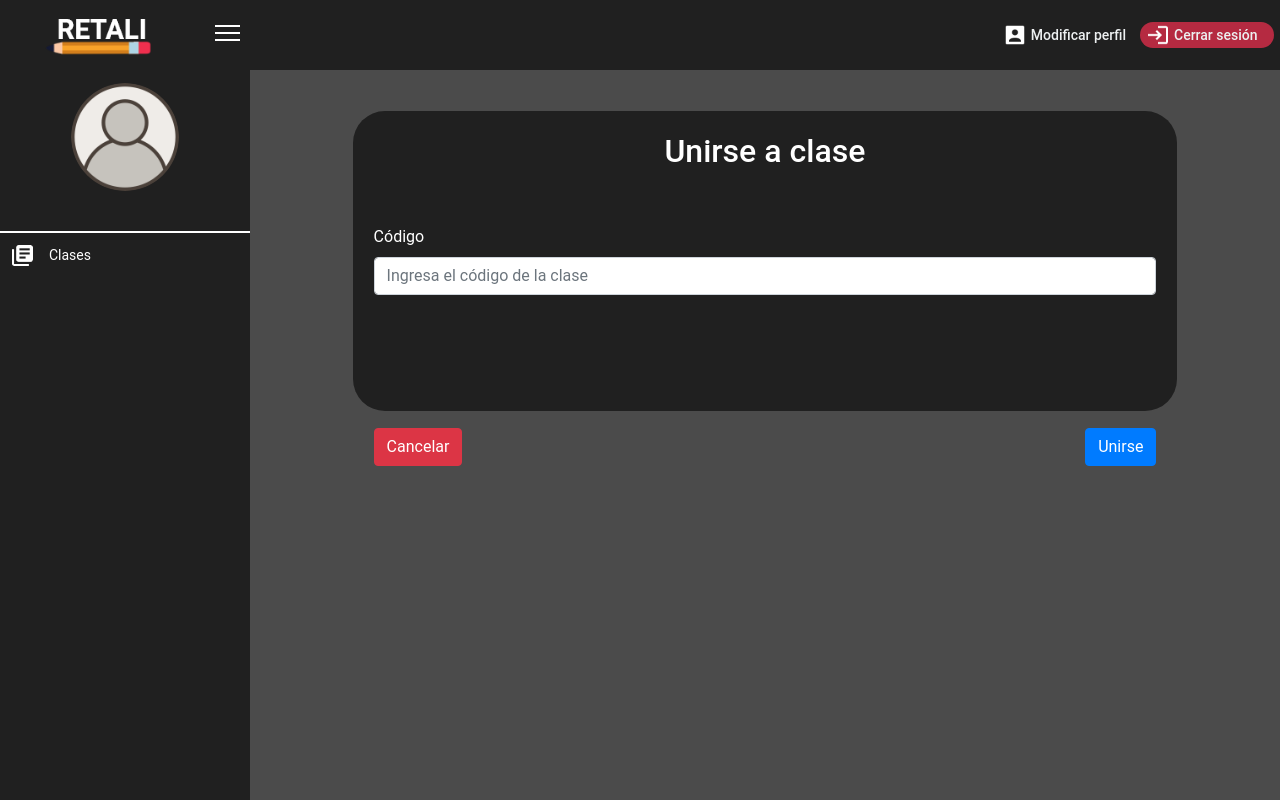
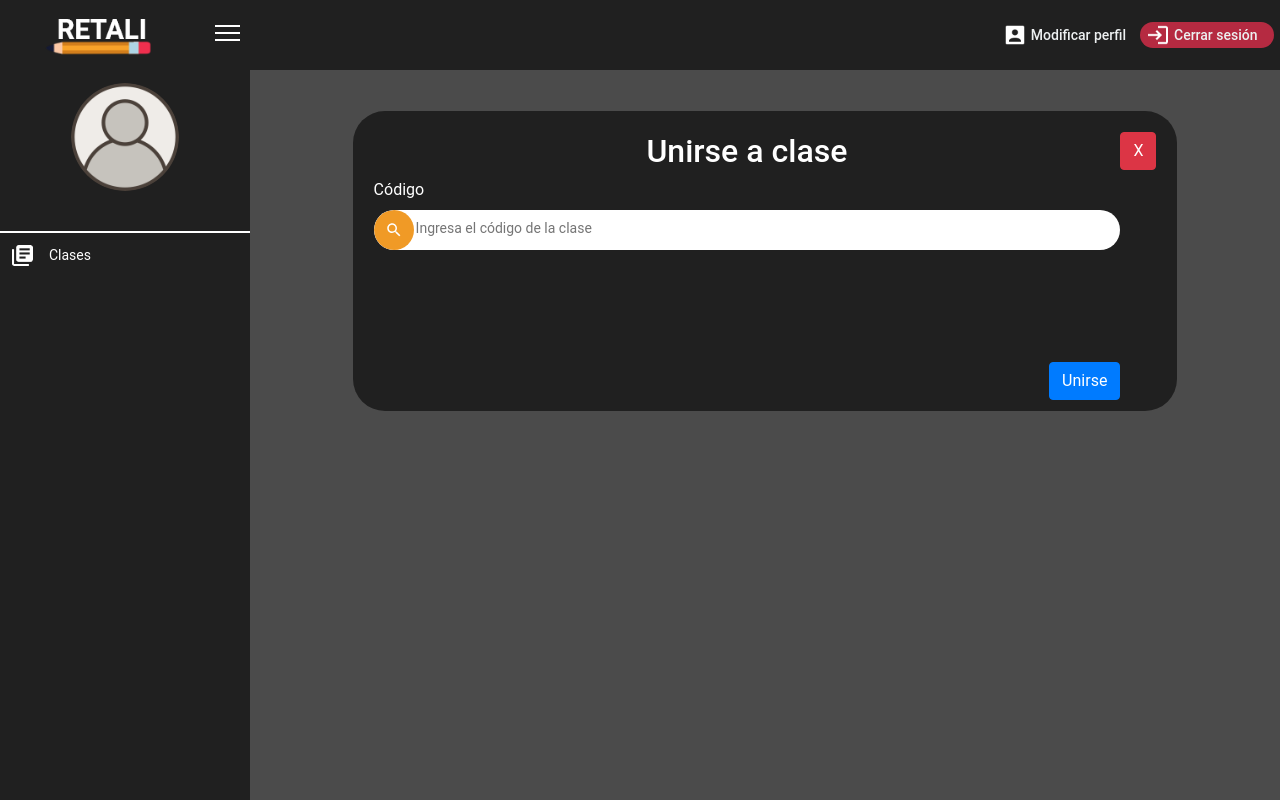
Before and after one commit to codeChinoUV/RETALI, a Django app: page /clases/unirse_clase/ in a window 1280 px wide. Run offline with Django 3.2, Linux system fonts and the light colour scheme; parts of the project's set-up code (start-up, migrations or seed data) failed here and were passed over; some libraries are stand-ins or nearby versions.

Commit message:
Modificaciones a las pantallas de registro y unirse a clase, se empezó la pantalla de información de la clase del alumno

```diff
--- a/apps/clases/urls.py
+++ b/apps/clases/urls.py
@@ -1,12 +1,13 @@
 from django.urls import path, include
 
 from apps.usuarios.views import pagina_inicio
-from apps.clases.views import registrar_clase, informacion_clase, unirse_clase
+from apps.clases.views import registrar_clase, informacion_clase, unirse_clase, informacion_clase_alumno
 
 urlpatterns = [
     path('', pagina_inicio, name='paginaInicio'),
     path('registro_clase/', registrar_clase, name='registrar_clase'),
     path('unirse_clase/', unirse_clase, name='unirse_clase'),
     path('<str:codigo_clase>/', informacion_clase, name='ver_materia'),
+    path('<str:codigo_clase>/', informacion_clase_alumno, name='ver_materiaAlumno'),
     path('', include('apps.actividades.urls'))
 ]
--- a/apps/clases/views.py
+++ b/apps/clases/views.py
@@ -4,7 +4,7 @@ from django.contrib.auth.decorators import login_required
 from django.shortcuts import render, redirect
 from .forms import ClaseForm
 from .models import Clase
-from ..usuarios.views import obtener_informacion_de_clases_de_maestro
+from ..usuarios.views import obtener_informacion_de_clases_de_maestro, _obtener_informacion_de_las_clases_del_alumno
 
 
 @login_required
@@ -83,5 +83,32 @@ def informacion_clase(request, codigo_clase):
             return render(request, 'generales/NoEncontrada.html', datos)
 
 
+def informacion_clase_alumno(request, codigo_clase):
+    if not request.user.es_alumno:
+        return redirect('login')
+    else:
+        alumno = request.user.persona.alumno
+        clase_actual = alumno.clase_set.filter(abierta=True, codigo=codigo_clase).first()
+        clases_alumno = _obtener_informacion_de_las_clases_del_alumno(request.user.persona.alumno)
+        datos = {
+            'clases': clases_alumno['clases']
+        }
+        if clase_actual is not None:
+            datos['clase_actual'] = clase_actual
+            return render(request, 'clases/informacion-clase/InformacionClaseAlumno.html', datos)
+        else:
+            return render(request, 'generales/NoEncontrada.html', datos)
+
+
 def unirse_clase(request):
+
     return render(request, 'clases/unirse_clase/unirse_clase.html')
+
+
+def obtener_clase_actual(codigo_clase):
+    clase_actual = Clase.objects.filter(codigo_clase=codigo_clase).first()
+    print(clase_actual)
+    if clase_actual is not None:
+        return clase_actual
+    else:
+        return render('generales/NoEncontrada.html')
--- a/apps/usuarios/views.py
+++ b/apps/usuarios/views.py
@@ -160,3 +160,9 @@ def validar_campos_no_vacios(username, password, nombre, apellidos, telefono):
         return False
     else:
         return True
+
+def validar_correo_no_registrado(correo):
+
+    return True
+
+    return False
--- a/static/clases/unirse_clase/estilos/unirse_clase.css
+++ b/static/clases/unirse_clase/estilos/unirse_clase.css
@@ -19,13 +19,18 @@
 .btn-danger{
     display: block;
     float: left;
-    margin-top: 15%;
+    margin-right: auto;
 }
 
 .btn-primary{
     display: block;
     float: right;
     margin-top: 15%;
+}
+.btn-buscar{
+    display: block;
+    float: right;
+    margin-right: 5%;
 }
 
 .invalid-feedback{
@@ -37,5 +42,40 @@ h2{
     text-align: center;
 }
 .form-group{
-    margin-top: 7%;
+    margin-top: 6%;
 }
+#boton-registro-clase img,
+#boton-registro-clase div{
+    font-size: 14px;
+    vertical-align: middle;
+    overflow: hidden;
+    display: inline-block;
+}
+#barra-busqueda{
+    background-color: white;
+    border-radius: 30px;
+    padding: 0;
+    width: 100%;
+}
+#barra-busqueda #busqueda-boton{
+    background-color: var(--hovercolor);
+    color: white;
+    width: 40px;
+    height: 40px;
+    border-radius: 50%;
+    display: flex;
+    justify-content: center;
+    align-items: center;
+    float: left;
+    border-color: var(--hovercolor);
+}
+#busqueda-txt{
+    border: none;
+    background: none;
+    outline: none;
+    float: left;
+    margin: 5px 0 5px 0;
+    height: 25px;
+    line-height: 40px;
+    width: 50%;
+}
--- a/templates/PaginaInicioAlumno.html
+++ b/templates/PaginaInicioAlumno.html
@@ -1,6 +1,6 @@
 {% extends  'usuarios/paginaInicio/PaginaInicioMaestro.html'%}
 {% load static %}
-{% block nombre_pagina %} Pagina inicio Alumno{% endblock %}
+{% block nombre_pagina %} Inicio Alumno{% endblock %}
 <body>
 {% block contenido %}
     <h1 class="titulo-seccion">Mis clases</h1>
--- /dev/null
+++ b/templates/clases/informacion-clase/InformacionClaseAlumno.html
@@ -0,0 +1,2 @@
+{% extends 'InformacionClase.html' %}
+{% load static %}
--- a/templates/clases/unirse_clase/unirse_clase.html
+++ b/templates/clases/unirse_clase/unirse_clase.html
@@ -10,13 +10,27 @@
             <h2>Unirse a clase</h2>
             <form method="POST" enctype="multipart/form-data">
                 {% csrf_token %}
-               <div class="form-group">
-                <label for="nombre">Código</label>
-                <input type="text"  class="form-control" name="nombre" id="nombre" placeholder="Ingresa el código de la clase">
-            </div>
-                <a href="{% url 'paginaInicio' %}" class="btn btn-danger">Cancelar</a>
-                <input type="button" id="btn-registrar" class="btn btn-primary" value="Unirse">
+{% comment %}                <div class="form-group">
+                    <label for="nombre">Código</label>
+                    <input type="text"  class="form-control" name="nombre" id="nombre" placeholder="Ingresa el código de la clase">
+                    <input type="button" id="btn-buscar" class="btn btn-buscar" value="Buscar">
+                </div>{% endcomment %}
+                 <div id="boton-registro-clase">
+                     <label for="nombre">Código</label>
+                    <div id="barra-busqueda">
+                        <a id="busqueda-boton" href="#">
+                            <img src="{% static 'usuarios/pagina-inicio/imagenes/busqueda.svg' %}" alt="">
+                        </a>
+                        <input id="busqueda-txt" type="text" name="busqueda" placeholder="Ingresa el código de la clase">
+                    </div>
+                 </div>
+                <div>
+                     <input type="button" id="btn-unirse" class="btn btn-primary" value="Unirse">
+                </div>
             </form>
+        </div>
+        <div>
+           <a href="{% url 'paginaInicio' %}" class="btn btn-danger">X</a>
         </div>
     </div>
     <script type="module" src="{% static 'clases/registro-clase/scripts/registro-clase.js' %}"></script>
```
Also changed, not shown: static/usuarios/registro/estilos/registro.css (+23 -17 lines), templates/RegistroUsuario.html (+2 -6 lines).
